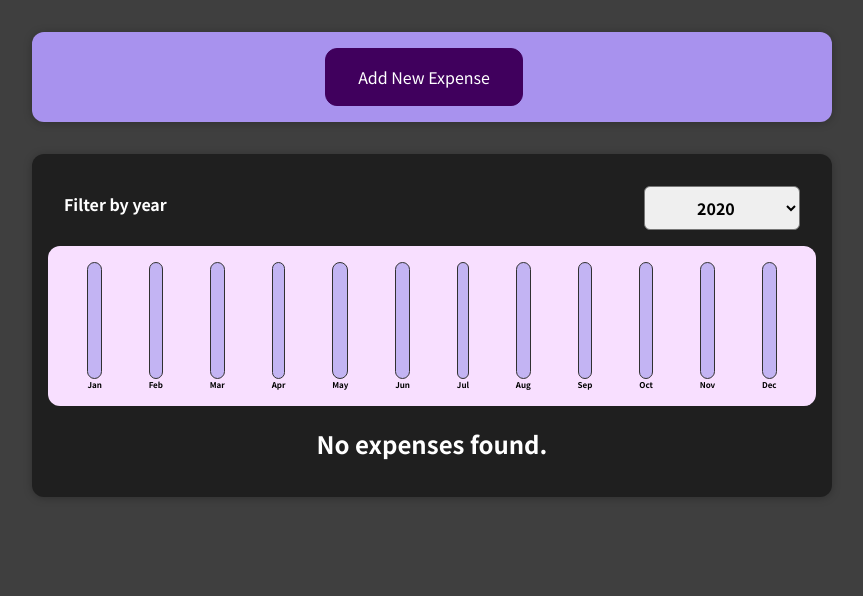
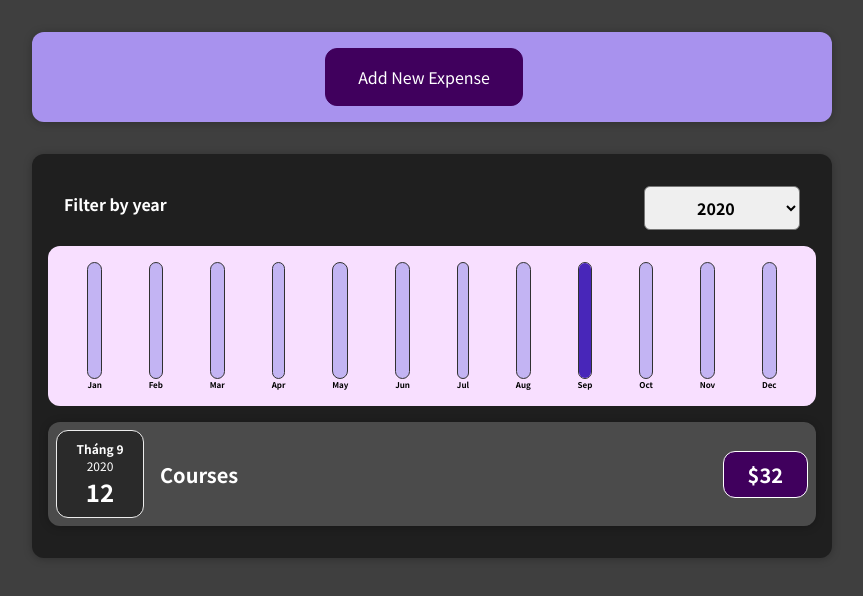
Before and after one commit to phlong19/Expense-Tracker, a React (Create React App) app: page / in a window 1280 px wide. Shown: the top 596 px of the page, without its empty margins (208-1071 px from the left). Built offline with nearby package versions, Linux system fonts and the light colour scheme.

Commit message:
Added some dummy data

```diff
--- a/src/App.js
+++ b/src/App.js
@@ -5,13 +5,13 @@ import NewExpense from './components/NewExpense/NewExpense';
 const DUMMY_EXPENSES = [
   {
     id: 1,
-    title: 'Winter Shopping',
+    title: 'Cup of Coffee',
     amount: 274.13,
-    date: new Date(2023, 9, 22),
+    date: new Date(2023, 9, 13),
   },
   {
     id: 2,
-    title: 'Old Laptop',
+    title: 'A spacecraft',
     amount: 600,
     date: new Date(2022, 5, 7),
   },
@@ -23,7 +23,7 @@ const DUMMY_EXPENSES = [
   },
   {
     id: 4,
-    title: 'Some Books',
+    title: 'Chinese Virus',
     amount: 78.5,
     date: new Date(2019, 11, 3),
   },
@@ -32,6 +32,12 @@ const DUMMY_EXPENSES = [
     title: 'Water Bottle',
     amount: 5,
     date: new Date(2022, 10, 19),
+  },
+  {
+    id: 6,
+    title: 'Courses',
+    amount: 32,
+    date: new Date(2020, 8, 12),
   },
 ];
 
--- a/src/components/Expenses/ExpenseFilter.js
+++ b/src/components/Expenses/ExpenseFilter.js
@@ -10,6 +10,7 @@ const ExpenseFilter = props => {
       <div className="expenses-filter__control">
         <label>Filter by year</label>
         <select value={props.selected} onChange={dropdownChangeHandler}>
+          <option value="2023">2023</option>
           <option value="2022">2022</option>
           <option value="2021">2021</option>
           <option value="2020">2020</option>
--- a/src/components/NewExpense/ExpenseForm.js
+++ b/src/components/NewExpense/ExpenseForm.js
@@ -73,8 +73,8 @@ const ExpenseForm = props => {
             type="date"
             value={enteredDate}
             onChange={dateChangeHandler}
-            min="2022-01-01"
-            max="2023-22-9"
+            min="2019-01-01"
+            max="2024-31-12"
           />
         </div>
       </div>
```
